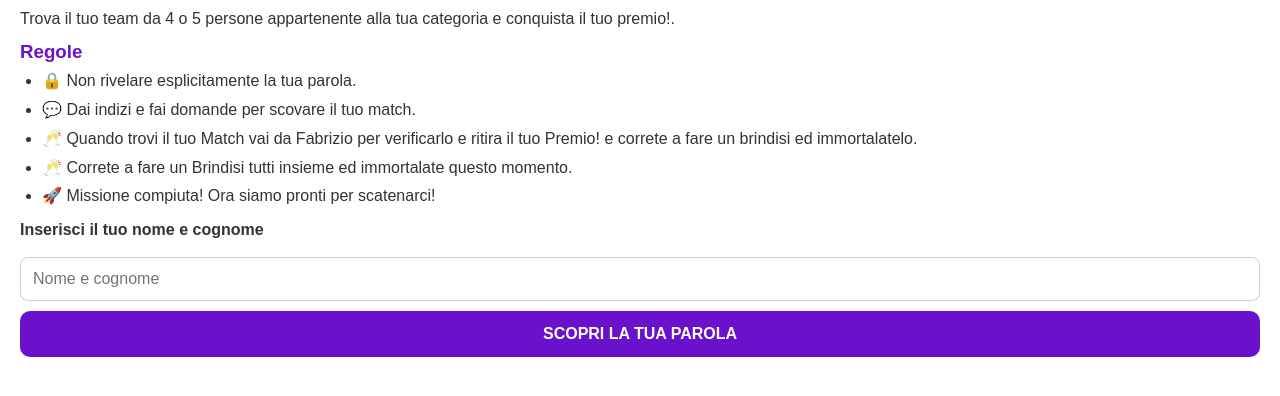
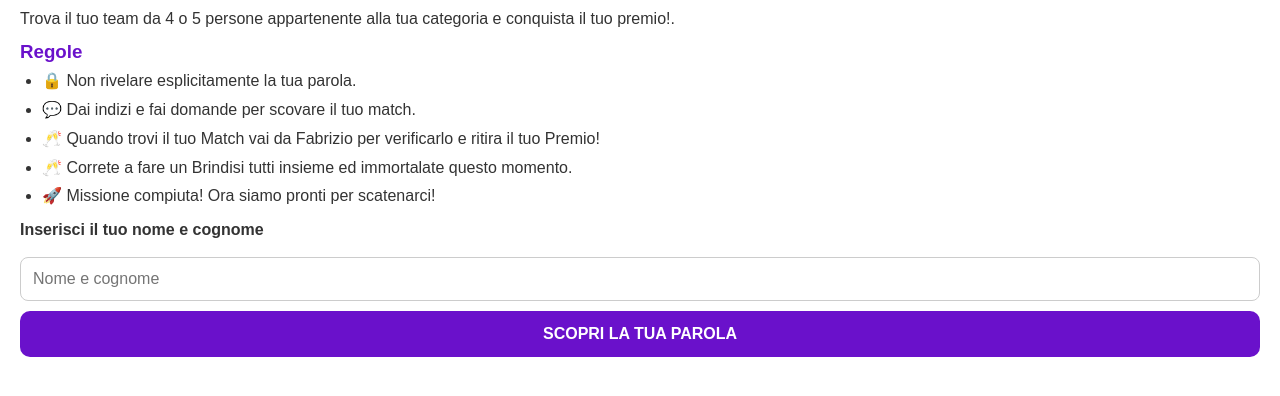
Before and after one commit to vitale-fabrizio-30/Festa30anniFabri, a plain HTML site: page index.html in a window 1280 px wide. Shown: the part 84-480 px from the top of the page. Drawn offline with Linux system fonts and the light colour scheme.

Commit message:
Fix rules list formatting in index.html

```diff
--- a/index.html
+++ b/index.html
@@ -31,7 +31,7 @@ button{width:100%;padding:14px;margin-top:10px;background:#6a11cb;color:#fff;bor
 <ul class="rules">
 <li>🔒 Non rivelare esplicitamente la tua parola.</li>
 <li>💬 Dai indizi e fai domande per scovare il tuo match.</li>
-<li>🥂 Quando trovi il tuo Match vai da Fabrizio per verificarlo e ritira il tuo Premio! e correte a fare un brindisi ed immortalatelo.</li>
+<li>🥂 Quando trovi il tuo Match vai da Fabrizio per verificarlo e ritira il tuo Premio!</li>
 <li>🥂 Correte a fare un Brindisi tutti insieme ed immortalate questo momento.</li>
 <li>🚀 Missione compiuta! Ora siamo pronti per scatenarci!</li>
 </ul>
```
